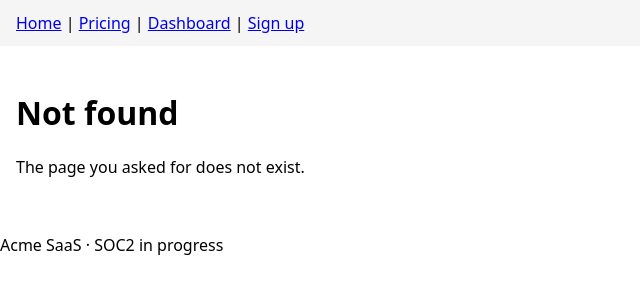
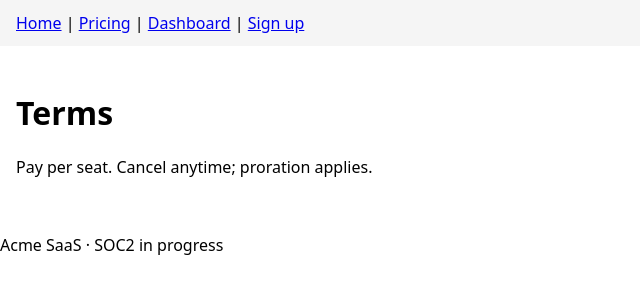
Before and after one commit to ArchAstroEvals/team-ts-saas, a Next.js app: page /terms in a window 1280 px wide. Before the commit this address had no page. Shown: the top 300 px of the page, without its empty margins (0-640 px from the left). Built offline with nearby package versions, Linux system fonts and the light colour scheme.

Commit message:
Terms and privacy pages

```diff
--- /dev/null
+++ b/app/terms/page.jsx
@@ -0,0 +1,10 @@
+export const metadata = { title: "Terms — Acme SaaS" };
+
+export default function Terms() {
+  return (
+    <div>
+      <h1>Terms</h1>
+      <p>Pay per seat. Cancel anytime; proration applies.</p>
+    </div>
+  );
+}
```
Also changed, not shown: app/privacy/page.jsx (added, +10 -0 lines).
